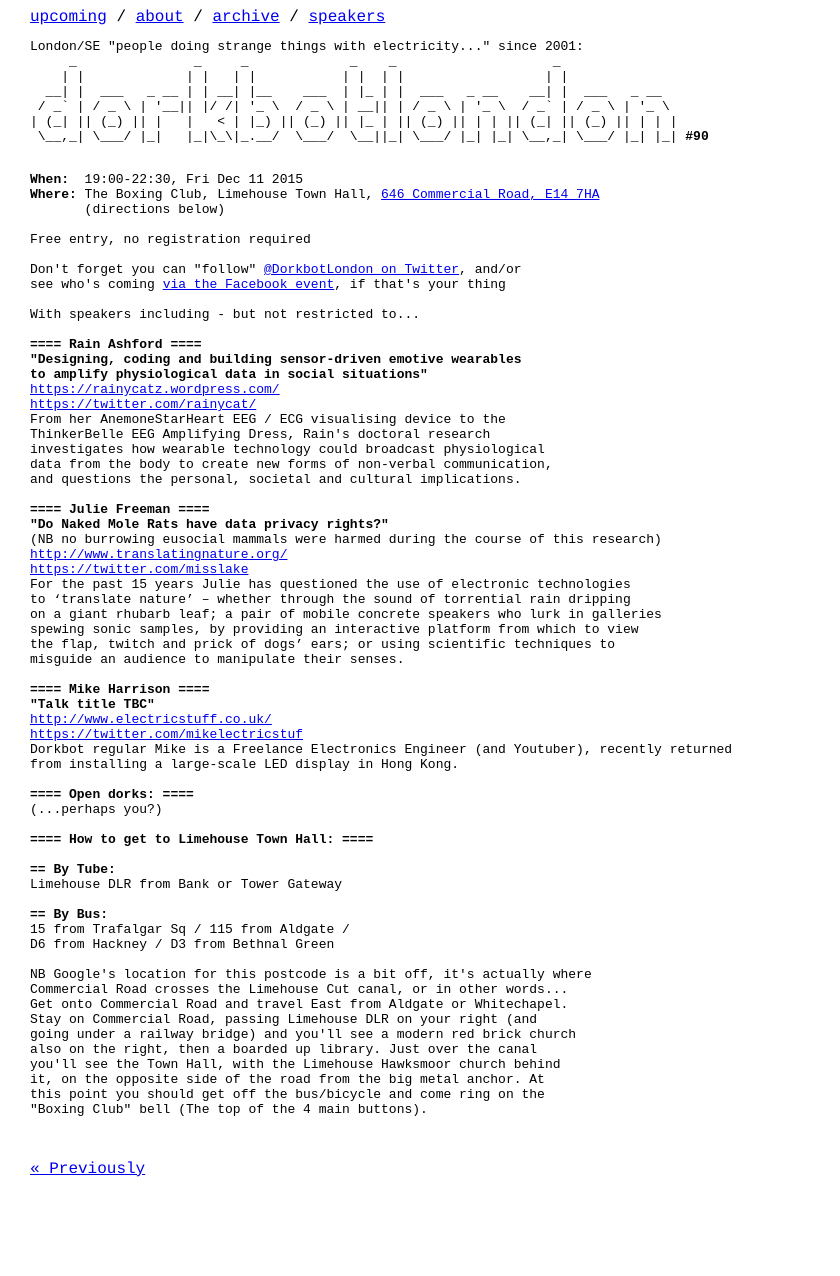
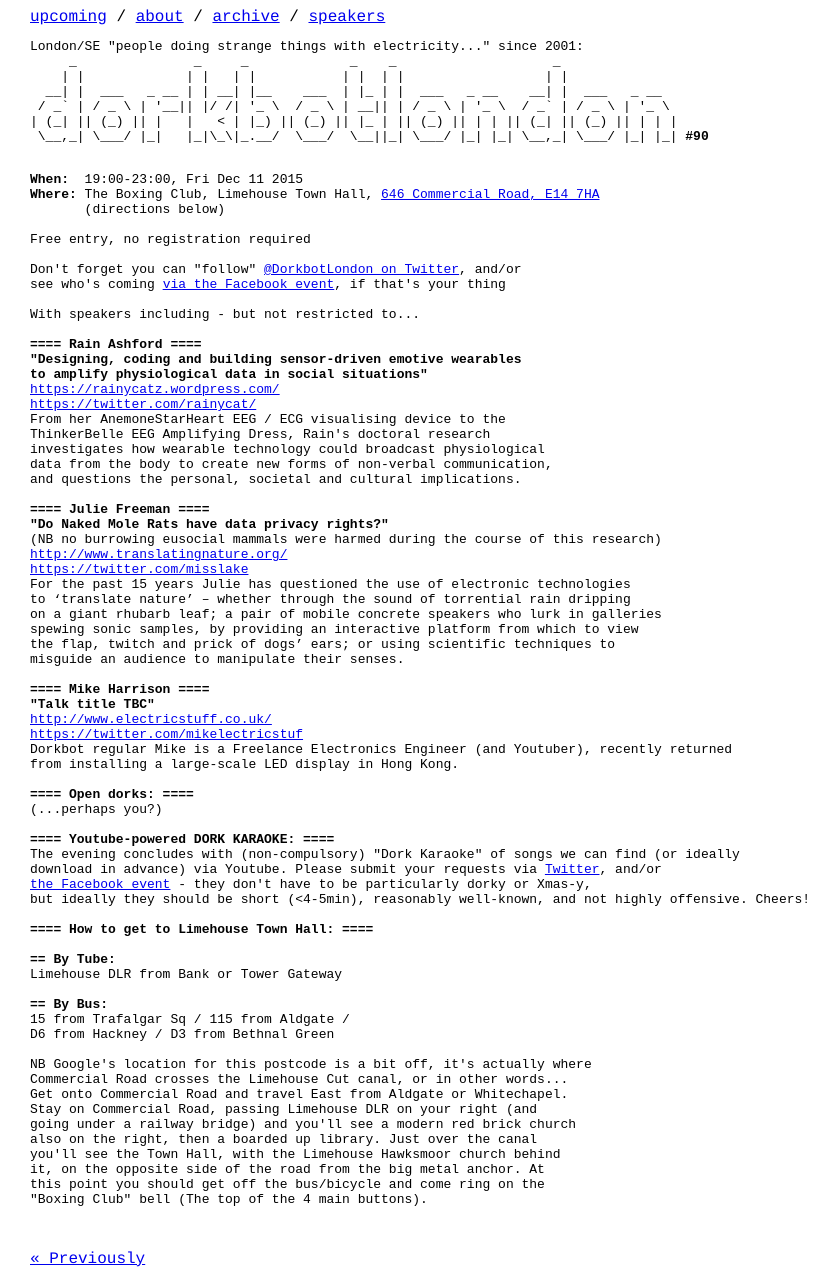
Before and after one commit to dorkbotlondon/dorkbotlondon.github.io, a Jekyll site: the page built from _posts/2015-12-11-90.html, in a window 1280 px wide. Shown: the whole page, without its empty margins (0-840 px from the left). Built offline with Jekyll 4.4.1, drawn with Linux system fonts in a browser that asks for light colours; Markdown is read by kramdown in place of the engine named in the settings; before the commit the page ends 1186 px from its top, so only the background shows below that.

Commit message:
Update 2015-12-11-90.html

```diff
--- a/_posts/2015-12-11-90.html
+++ b/_posts/2015-12-11-90.html
@@ -2,7 +2,7 @@
 layout: post
 number: 90
 start: 2015-12-11 19:00:00
-end: 2015-12-11 22:30:00
+end: 2015-12-11 23:00:00
 where: limehouse_town_hall
 tags:
     - Rain Ashford
@@ -49,3 +49,9 @@ from installing a large-scale LED display in Hong Kong.
 
 <b>==== Open dorks: ====</b>
 (...perhaps you?)
+
+<b>==== Youtube-powered DORK KARAOKE: ====</b>
+The evening concludes with (non-compulsory) "Dork Karaoke" of songs we can find (or ideally
+download in advance) via Youtube. Please submit your requests via <a href="https://twitter.com/DorkbotLondon">Twitter</a>, and/or
+<a href="https://www.facebook.com/events/445127949015483/">the Facebook event</a> - they don't have to be particularly dorky or Xmas-y,
+but ideally they should be short (<4-5min), reasonably well-known, and not highly offensive. Cheers!
```
